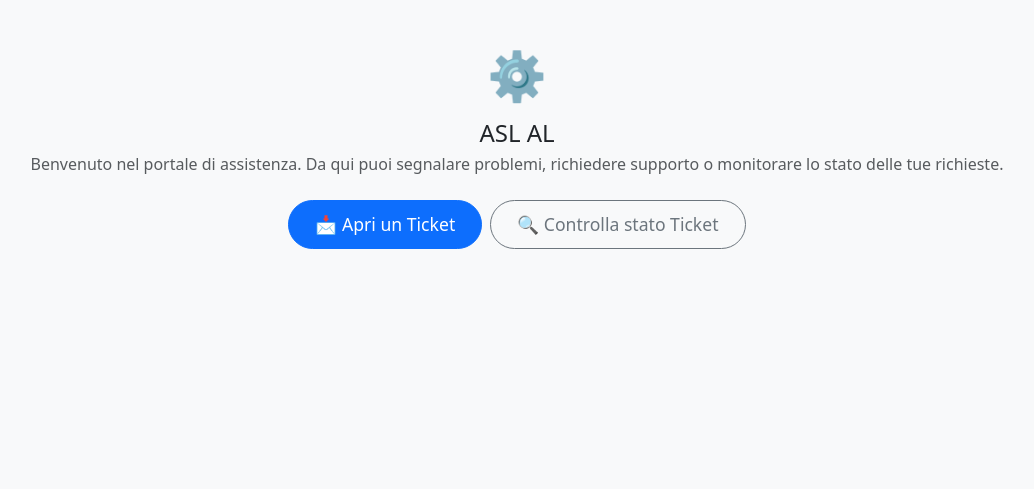
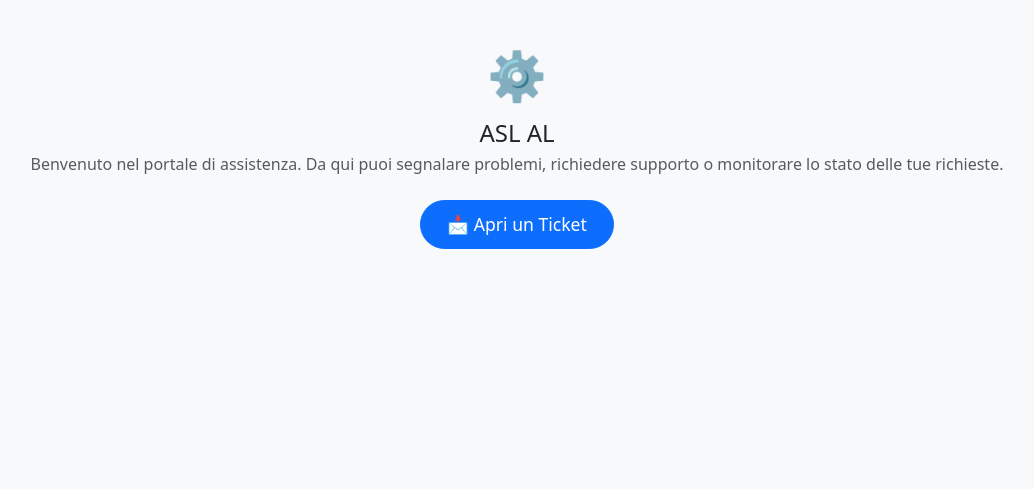
Before and after one commit to sscriboni/ticketing, a FastAPI app: page / in a window 1280 px wide. Shown: the part 233-722 px from the top of the page, without its empty margins (123-1157 px from the left). Run offline with FastAPI, Linux system fonts and the light colour scheme.

Commit message:
ELIMINAZIONE possibilità di consultare i ticket tramite codice in modo anonimo

```diff
--- a/troubletick_standalone_windows_v7_4_sqlite/app/main.py
+++ b/troubletick_standalone_windows_v7_4_sqlite/app/main.py
@@ -529,35 +529,13 @@ def success(r: Request, codice: str = None, email: str = None):
 
     return templates.TemplateResponse(r, "success.html", {"request": r, "cfg": CFG, "codice": codice, "email_inviata": bool(email), "ticket": ticket_info, "current_year": datetime.now().year})
 
-@app.get("/status-ticket", response_class=HTMLResponse)
+@app.get("/status-ticket")
 def status_ticket_form(r: Request):
-    current_year = datetime.now().year
-    return templates.TemplateResponse(r, "status_ticket.html", {"request": r, "cfg": CFG, "current_year": current_year})
-
-@app.post("/status-ticket", response_class=HTMLResponse)
+    return RedirectResponse(url="/", status_code=303)
+
+@app.post("/status-ticket")
 def status_ticket_action(r: Request, anno: str = Form(...), codice: str = Form(...)):
-    codice_formattato = codice.strip().zfill(6) if codice.strip().isdigit() else codice.strip()
-    with engine.connect() as c:
-        ticket = c.execute(text("""
-            SELECT t.ticket_id, t.codice_ticket, t.stato, t.creato_il, t.nome, t.cognome,
-                   r.nome AS reparto_nome, s.descrizione AS servizio_desc
-            FROM tickets t
-            LEFT JOIN reparti r ON t.reparto_id = r.reparto_id
-            LEFT JOIN servizi s ON t.servizio_id = s.servizio_id
-            WHERE t.codice_ticket = :cod AND t.creato_il LIKE :anno
-        """), {"cod": codice_formattato, "anno": f"{anno.strip()}-%"}).mappings().first()
-
-        note = []
-        if ticket:
-            note = c.execute(text("""
-                SELECT autore, testo, creato_il
-                FROM ticket_notes
-                WHERE ticket_id = :tid AND (is_internal = 0 OR is_internal IS NULL)
-                ORDER BY creato_il DESC
-                LIMIT 3
-            """), {"tid": ticket["ticket_id"]}).mappings().all()
-
-    return templates.TemplateResponse(r, "status_ticket.html", {"request": r, "cfg": CFG, "ticket": ticket, "note": note, "cercato": True, "anno": anno, "codice": codice, "current_year": datetime.now().year})
+    return RedirectResponse(url="/", status_code=303)
 
 
 @app.get("/tickets", response_class=HTMLResponse)
--- a/troubletick_standalone_windows_v7_4_sqlite/app/templates/email_ticket_new.html
+++ b/troubletick_standalone_windows_v7_4_sqlite/app/templates/email_ticket_new.html
@@ -56,7 +56,7 @@
                             </table>
 
                             <p style="color: #4b5563; font-size: 14px; line-height: 1.6; margin-bottom: 0;">
-                                ℹ️ Puoi monitorare lo stato del tuo ticket e visualizzare eventuali note o aggiornamenti degli operatori accedendo al portale pubblico nella sezione <strong>Cerca Ticket</strong> ed inserendo il codice riportato sopra.
+                                ℹ️ Ti ricontatteremo via e-mail non appena avremo aggiornamenti riguardanti la tua richiesta di assistenza.
                             </p>
                         </td>
                     </tr>
--- a/troubletick_standalone_windows_v7_4_sqlite/app/templates/home.html
+++ b/troubletick_standalone_windows_v7_4_sqlite/app/templates/home.html
@@ -13,7 +13,6 @@
   <p class="text-muted">{{ cfg.homepage_text }}</p>
   <div class="mt-2 d-flex flex-wrap justify-content-center gap-2">
     <a href="/new" class="btn btn-primary btn-main">📩 Apri un Ticket</a>
-    <a href="/status-ticket" class="btn btn-outline-secondary btn-main">🔍 Controlla stato Ticket</a>
   </div>
 
   {% if avvisi %}
--- a/troubletick_standalone_windows_v7_4_sqlite/app/templates/success.html
+++ b/troubletick_standalone_windows_v7_4_sqlite/app/templates/success.html
@@ -21,7 +21,7 @@
         <span class="fs-3 font-monospace text-primary fw-bold">{{ codice }}</span>
       </div>
       <p class="text-muted mb-4">
-        Conserva questo codice. Puoi utilizzarlo nella sezione <strong>"Controlla stato Ticket"</strong> in Home Page per verificare lo stato di avanzamento della tua richiesta e leggere le risposte degli operatori.
+        Conserva questo codice come riferimento della tua segnalazione.
       </p>
     {% endif %}
 
@@ -33,7 +33,6 @@
 
     <div class="d-flex justify-content-center gap-2">
       <a class="btn btn-primary" href="/">Torna alla Home</a>
-      <a class="btn btn-outline-secondary" href="/status-ticket?codice={{ codice }}&anno={{ current_year }}">Controlla Stato</a>
     </div>
   </div>
 </div>
```
